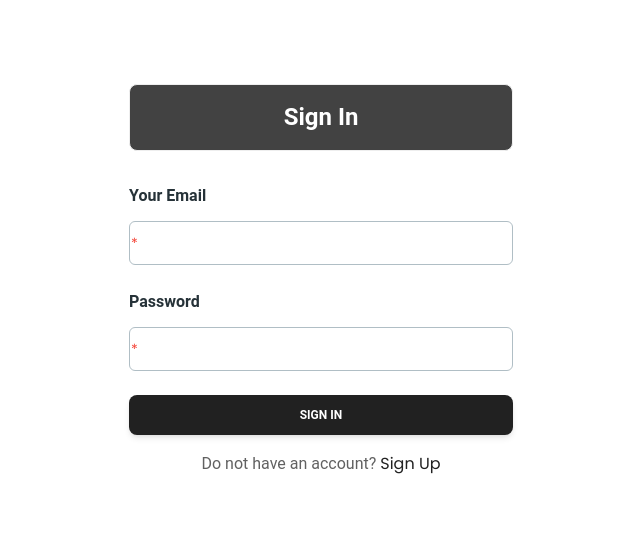
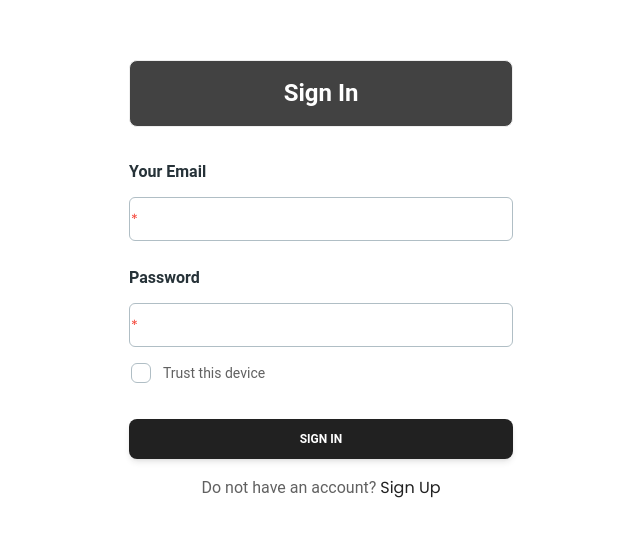
Before and after one commit to Distributed-Systems-Kyojin/client, a React (Vite) app: page /login in a window 1280 px wide. Shown: the part 116-652 px from the top of the page, without its empty margins (319-959 px from the left). Built offline with nearby package versions, Linux system fonts and the light colour scheme.

Commit message:
added persistant login without storing the access token in the local storage

```diff
--- a/src/components/PersistLogin.jsx
+++ b/src/components/PersistLogin.jsx
@@ -6,7 +6,7 @@ import useAuth from "../hooks/useAuth";
 const PersistLogin = () => {
     const [isLoading, setIsLoading] = useState(true);
     const refresh = useRefreshToken();
-    const { auth } = useAuth();
+    const { auth, persist } = useAuth();
 
     useEffect(() => {
         let isMounted = true;
@@ -25,20 +25,20 @@ const PersistLogin = () => {
 
         !auth?.accessToken ? verifyRefreshToken() : setIsLoading(false);
 
+        return () => {
+            isMounted = false;
+        }
+
     }, []);
-
-    // useEffect(() => {
-    //     console.log(`isLoading: ${isLoading}`);
-    //     console.log(`aT: ${auth.accessToken}`);
-    // }, [isLoading]);
 
     return (
         <>
-            {isLoading ? (
-                <p>Loading...</p>
-            ) : (
-                <Outlet />
-            )}
+            {!persist
+                ? <Outlet />
+                : isLoading
+                    ? <p>Loading...</p>
+                    : <Outlet />
+            }
         </>
     );
 }
--- a/src/components/Sidebar.jsx
+++ b/src/components/Sidebar.jsx
@@ -75,7 +75,7 @@ const Sidebar = ({ setSelectedScreen }) => {
                     </IconButton>
                 </Tooltip>
                 <Tooltip placement="right" content="log out" color="blue-gray">
-                    <IconButton className='lg:hidden my-2' variant="text" size="lg">
+                    <IconButton className='lg:hidden my-2' variant="text" size="lg" onClick={handleLogoutDialog}>
                         <PowerIcon className="h-7 w-7 stroke-2 text-blue-gray-400" />
                     </IconButton>
                 </Tooltip>
--- a/src/context/AuthProvider.jsx
+++ b/src/context/AuthProvider.jsx
@@ -4,9 +4,11 @@ const AuthContext = createContext({});
 
 export const AuthProvider = ({ children }) => {
     const [auth, setAuth] = useState({});
+    // persist in local storage will only hold a boolean value for the trust this device feature (therefore, no security issue)
+    const [persist, setPersist] = useState(JSON.parse(localStorage.getItem("persist")) || false);
 
     return (
-        <AuthContext.Provider value={{ auth, setAuth }}>
+        <AuthContext.Provider value={{ auth, setAuth, persist, setPersist }}>
             {children}
         </AuthContext.Provider>
     );
--- a/src/pages/Login.jsx
+++ b/src/pages/Login.jsx
@@ -1,12 +1,12 @@
 import React, { useRef, useState, useEffect } from 'react';
-import { Card, Input, Button, Typography, Spinner } from '@material-tailwind/react';
+import { Card, Input, Button, Typography, Spinner, Checkbox } from '@material-tailwind/react';
 import { Link, useNavigate, useLocation } from 'react-router-dom';
 import useAuth from '../hooks/useAuth';
 import axios from '../services/api';
 
 const Login = () => {
 
-    const { setAuth } = useAuth();
+    const { setAuth, persist, setPersist } = useAuth();
 
     const navigate = useNavigate();
     const location = useLocation();
@@ -61,6 +61,14 @@ const Login = () => {
         }
     }
 
+    const togglePersist = () => {
+        setPersist(!persist);
+    }
+
+    useEffect(() => {
+        localStorage.setItem('persist', persist);
+    }, [persist]);
+
     return (
         <div className="container container-fluid mx-auto w-full h-screen flex justify-center items-center">
             <Card color="transparent" shadow={false}>
@@ -104,6 +112,22 @@ const Login = () => {
                             onChange={(e) => setPwd(e.target.value)}
                         />
                     </div>
+                    <Checkbox
+                        label={
+                            <Typography
+                                variant="small"
+                                color="gray"
+                                className="flex items-center font-normal"
+                            >
+                                Trust this device
+                            </Typography>
+                        }
+                        containerProps={{ className: "-ml-2.5" }}
+                        className='persistCheck'
+                        id='persist'
+                        checked={persist}
+                        onChange={togglePersist}
+                    />
                     <Button
                         className="mt-6 flex justify-center"
                         fullWidth
--- a/src/pages/Register.jsx
+++ b/src/pages/Register.jsx
@@ -256,19 +256,6 @@ const Register = () => {
                                     Must match the password.
                                 </p>
                             </div>
-                            <Checkbox
-                            label={
-                                <Typography
-                                    variant="small"
-                                    color="gray"
-                                    className="flex items-center font-normal"
-                                >
-                                    I agree the
-                                    <a href="#" className="font-medium transition-colors hover:text-gray-900" > &nbsp;Terms and Conditions </a>
-                                </Typography>
-                            }
-                            containerProps={{ className: "-ml-2.5" }}
-                            />
                             <Button
                                 className="mt-6"
                                 fullWidth
```
